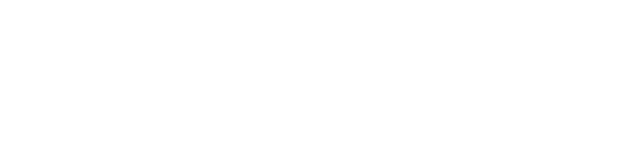
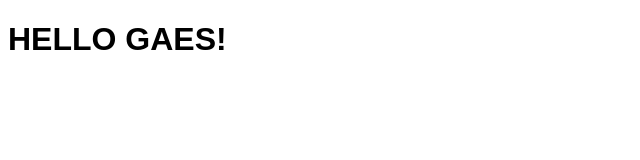
Before and after one commit to imsan-surya/test-repo, a plain HTML site: page index.html in a window 1280 px wide. Shown: the whole page, without its empty margins (0-640 px from the left). Drawn offline with Linux system fonts and the light colour scheme.

Commit message:
Mengubah file index dan menambahkan file style.css

```diff
--- a/index.html
+++ b/index.html
@@ -2,8 +2,9 @@
 <html>
 <head>
 	<title>Coba Git</title>
+	<link rel="stylesheet" type="text/css" href="style.css">
 </head>
 <body>
-
+	<h1>HELLO GAES!</h1>
 </body>
 </html>
--- /dev/null
+++ b/style.css
@@ -0,0 +1,3 @@
+body{
+	font-family: arial;
+}
```
